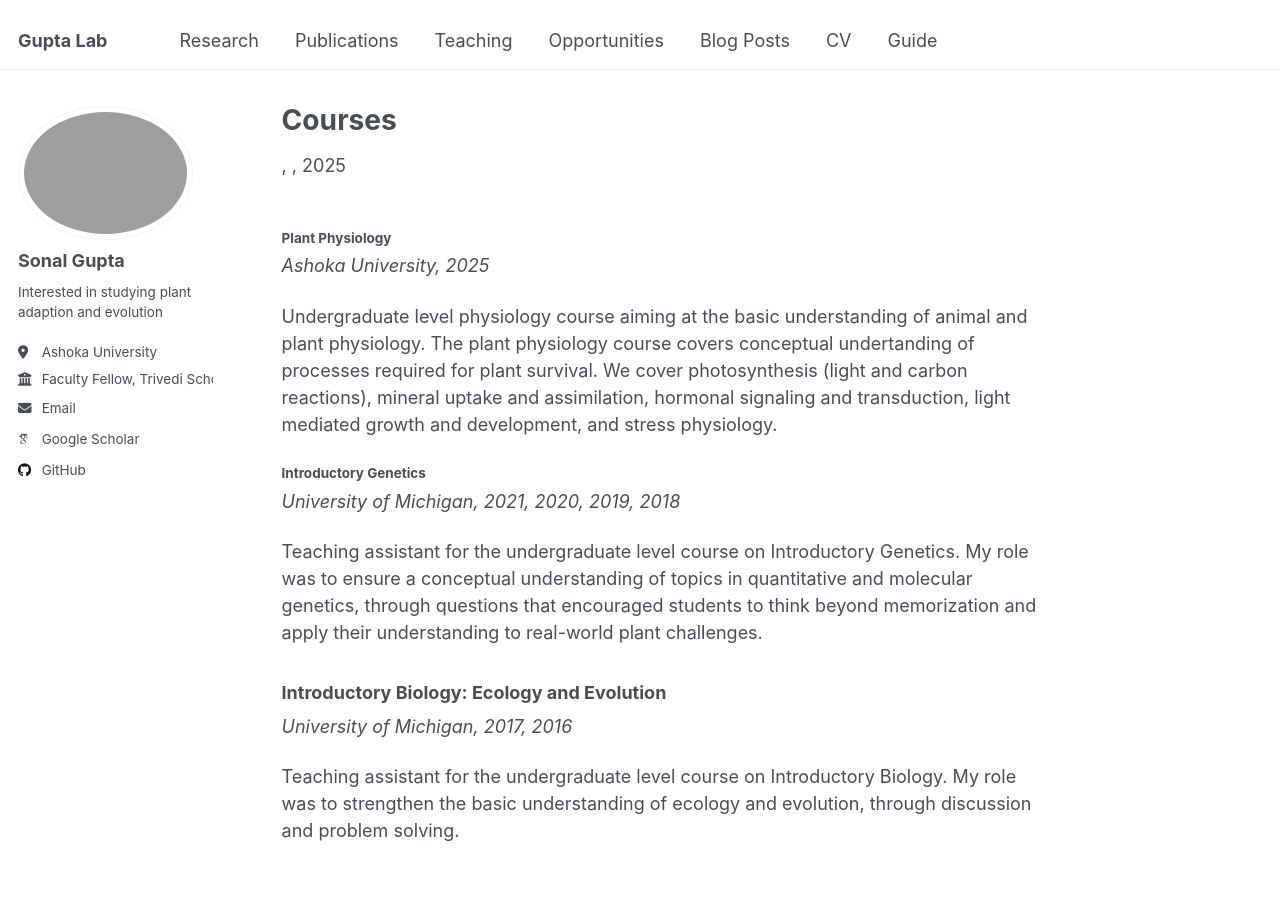
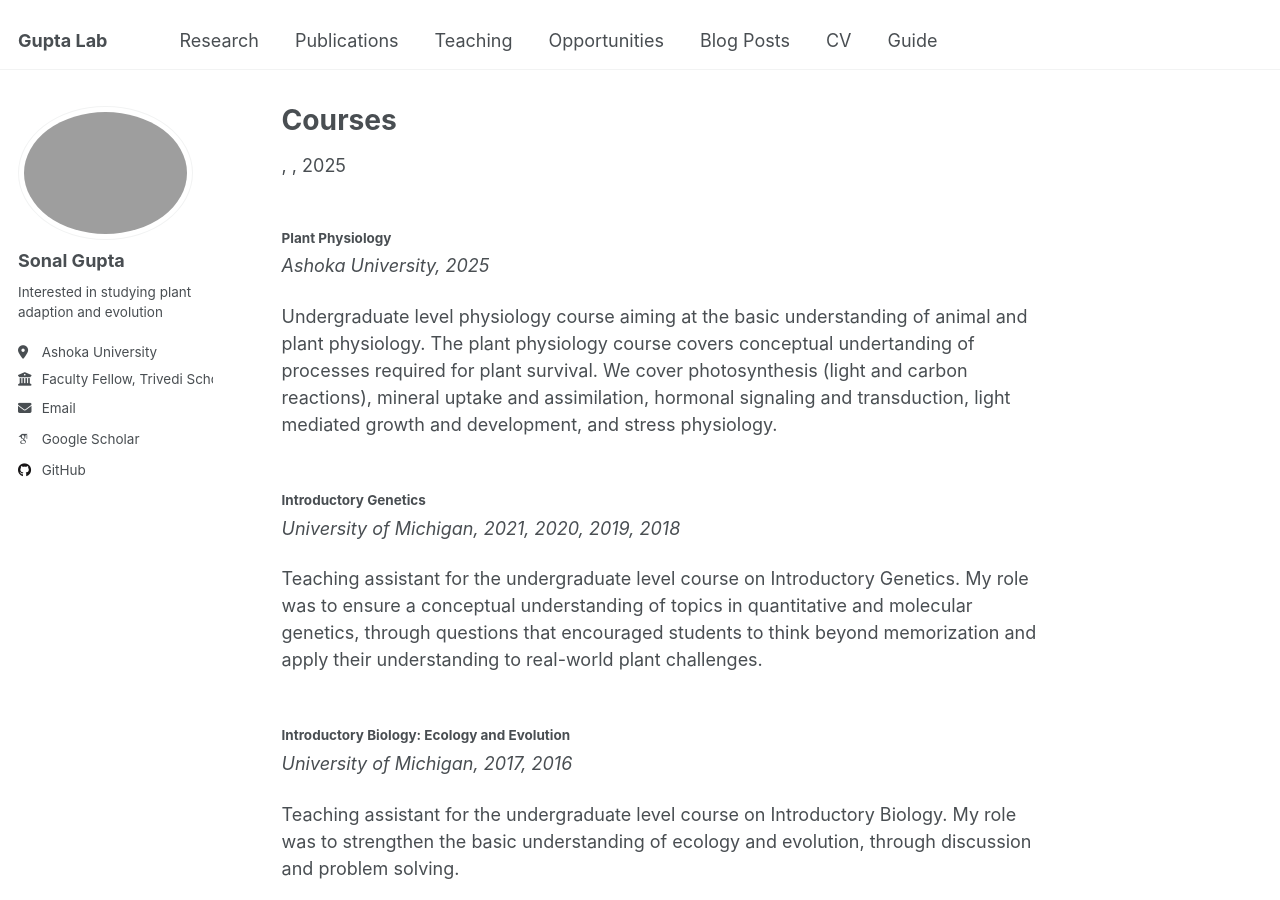
Before and after one commit to gupta-plantgenevo/gupta-plantgenevo.github.io, a Jekyll site: the page built from _teaching/Teaching.md, in a window 1280 px wide and 900 px high. Built offline with Jekyll 4.4.1, drawn with Linux system fonts in a browser that asks for light colours; some web fonts are replaced.

Commit message:
Update Teaching.md

```diff
--- a/_teaching/Teaching.md
+++ b/_teaching/Teaching.md
@@ -8,15 +8,15 @@ permalink: /teaching/
 *Ashoka University, 2025*
 
 Undergraduate level physiology course aiming at the basic understanding of animal and plant physiology. The plant          physiology course covers conceptual undertanding of processes required for plant survival. We cover photosynthesis         (light and carbon reactions), mineral uptake and assimilation, hormonal signaling and transduction, light mediated         growth and development, and stress physiology.
-
+<br/><br/>
 
 #### **Introductory Genetics**
 *University of Michigan, 2021, 2020, 2019, 2018*
 
 Teaching assistant for the undergraduate level course on Introductory Genetics. My role was to ensure a conceptual understanding of topics in quantitative and molecular genetics, through questions that encouraged students to think beyond memorization and apply their understanding to real-world plant challenges.
+<br/><br/>
 
-
-### **Introductory Biology: Ecology and Evolution**
+#### **Introductory Biology: Ecology and Evolution**
 *University of Michigan, 2017, 2016*
 
 Teaching assistant for the undergraduate level course on Introductory Biology. My role was to strengthen the basic understanding of ecology and evolution, through discussion and problem solving.
```
